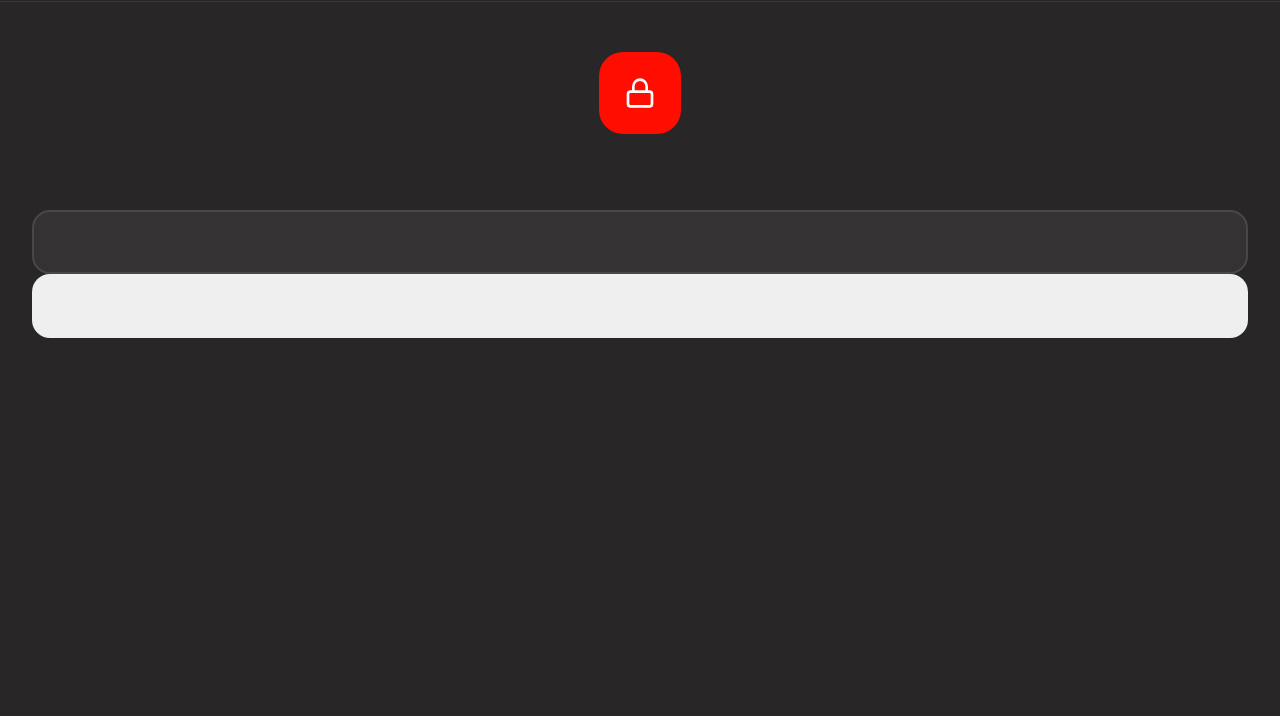
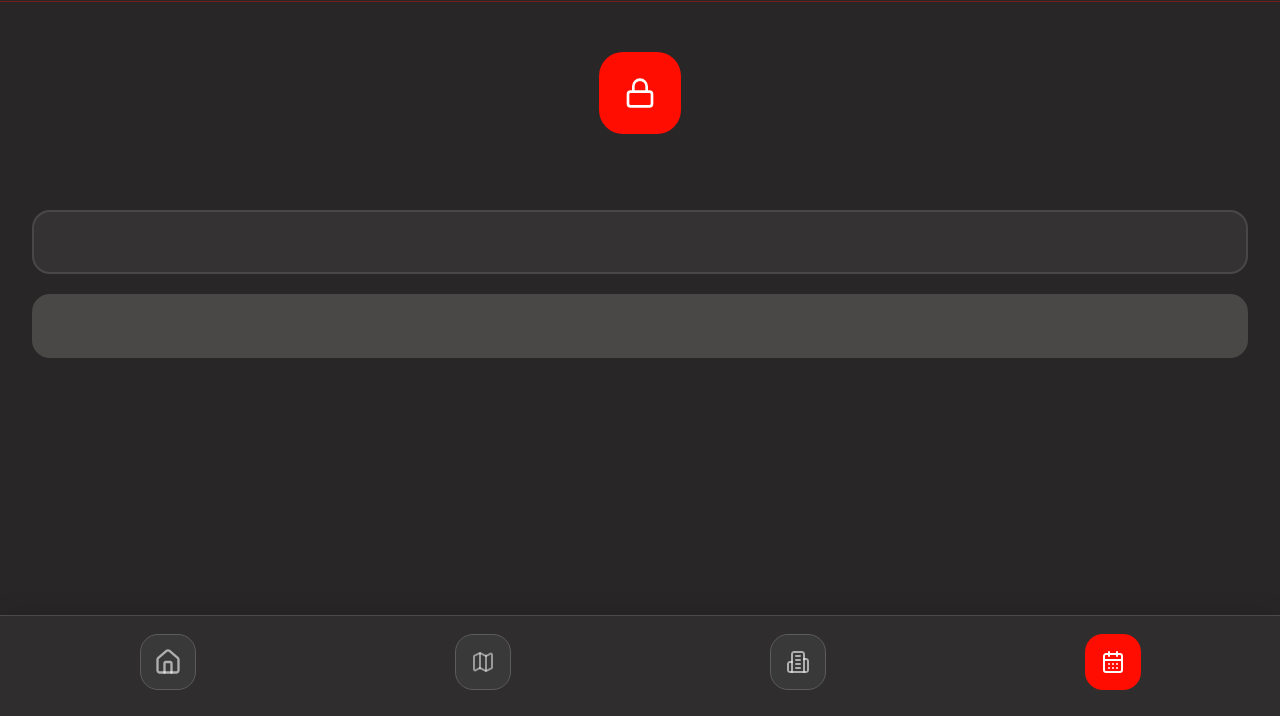
Before and after one commit to SinaniFiona12/StudioConnect_1, a plain HTML site: page eventCode.html in a window 1280 px wide. Shown: the part 84-800 px from the top of the page. Drawn offline with Linux system fonts and the light colour scheme.

Commit message:
git commit -m "feat: add bottom navigation component"

```diff
--- a/eventCode.html
+++ b/eventCode.html
@@ -112,8 +112,16 @@
         margin-bottom: 28px;
       }
 
-      #errorBox {
+      .error-box {
         width: 100%;
+        border: 2px solid var(--accent-color);
+        border-radius: 18px;
+        padding: 18px;
+        color: #b8afaf;
+        font-size: 14px;
+        line-height: 1.7;
+        margin-bottom: 20px;
+        display: none;
       }
 
       #accessCode {
@@ -122,6 +130,13 @@
         background: #343232;
         border: 2px solid #4a4747;
         border-radius: 18px;
+        outline: none;
+        padding: 0 22px;
+        color: white;
+        font-size: 18px;
+        letter-spacing: 3px;
+        margin-bottom: 20px;
+        font-family: var(--font-main);
       }
 
       #submitBtn {
@@ -129,6 +144,55 @@
         height: 64px;
         border: none;
         border-radius: 18px;
+        background: #4a4747;
+        color: #7e7a7a;
+        font-size: 18px;
+        font-weight: 700;
+        cursor: pointer;
+        transition: 0.2s;
+        font-family: var(--font-main);
+      }
+
+      .bottom-nav {
+        position: fixed;
+        bottom: 0;
+        left: 0;
+        right: 0;
+        background: #2f2d2d;
+        padding: 18px 10px;
+        display: flex;
+        justify-content: space-around;
+        box-shadow: 0 15px 35px rgba(0, 0, 0, 0.4);
+        border-top: 1px solid #4a4a4a;
+      }
+
+      .nav-item {
+        text-decoration: none;
+        display: flex;
+        flex-direction: column;
+        align-items: center;
+        gap: 8px;
+        color: #8e8e8e;
+        font-size: 13px;
+        cursor: pointer;
+      }
+
+      .nav-icon {
+        width: 56px;
+        height: 56px;
+        border-radius: 18px;
+        background: #3a3939;
+        border: 1px solid #5c5c5c;
+        display: flex;
+        justify-content: center;
+        align-items: center;
+        font-size: 22px;
+      }
+
+      .nav-item.active .nav-icon {
+        background: var(--accent-color);
+        color: white;
+        border: none;
       }
     </style>
   </head>
@@ -170,5 +234,39 @@
 
       <button id="submitBtn" data-translate="submitBtn"></button>
     </main>
+
+    <nav class="bottom-nav">
+      <a href="index.html" class="nav-item">
+        <div class="nav-icon">
+          <img src="./images/HomeIcon.svg" alt="Home" />
+        </div>
+
+        <span data-translate="navHome"></span>
+      </a>
+
+      <a href="map.html" class="nav-item">
+        <div class="nav-icon">
+          <img src="./images/MapIcontrans.svg" alt="Map" />
+        </div>
+
+        <span data-translate="navMap"></span>
+      </a>
+
+      <a href="overview.html" class="nav-item">
+        <div class="nav-icon">
+          <img src="./images/StudioIcontrans.svg" alt="Studio's" />
+        </div>
+
+        <span data-translate="navStudios"></span>
+      </a>
+
+      <a href="EventCode.html" class="nav-item active">
+        <div class="nav-icon">
+          <img src="./images/EventIconfull.svg" alt="Event" />
+        </div>
+
+        <span data-translate="navEvent"></span>
+      </a>
+    </nav>
   </body>
 </html>
```
